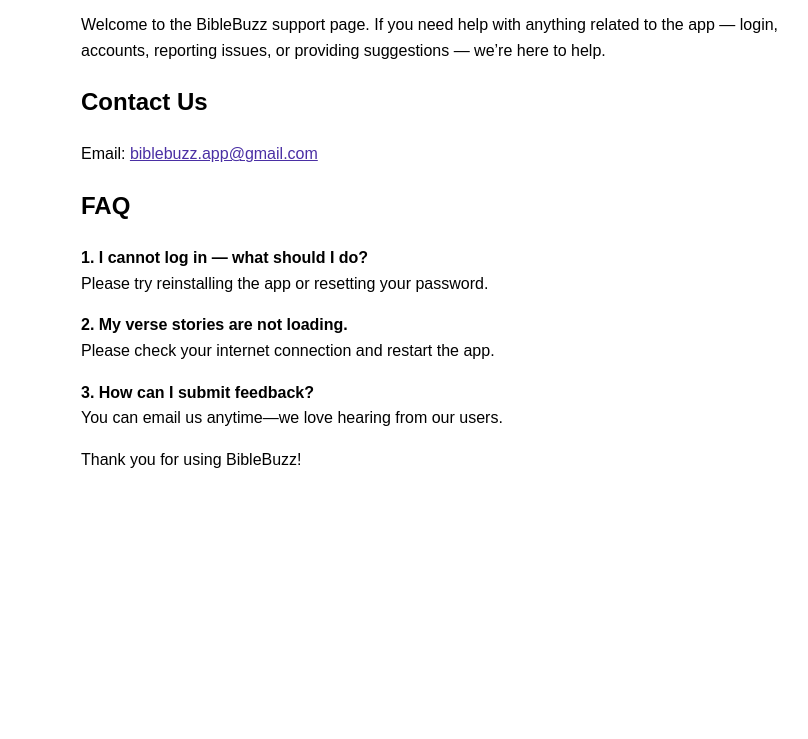
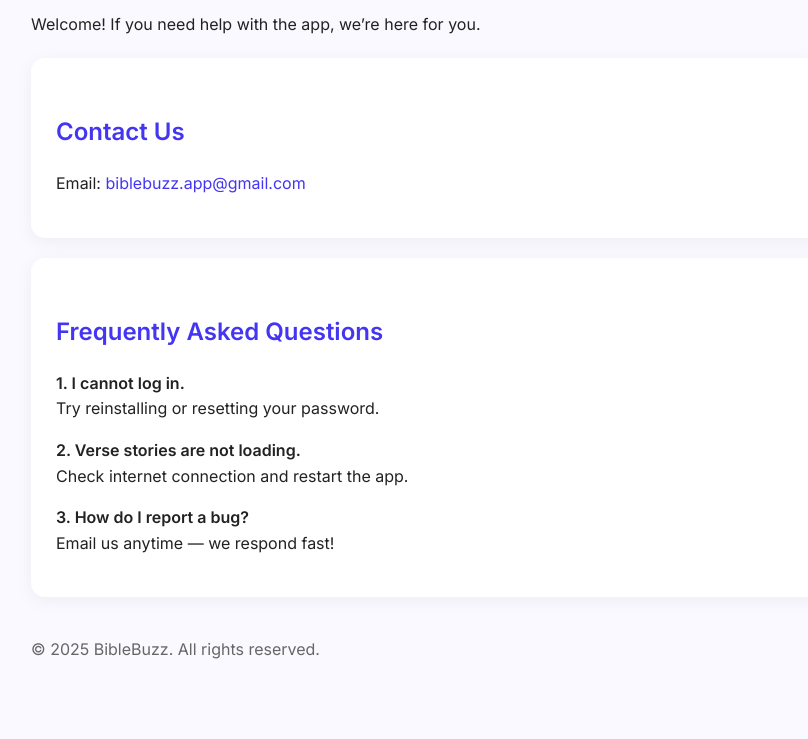
Before and after one commit to AkshayEddula/biblePages, a plain HTML site: page support.html in a window 1280 px wide. Shown: the part 142-881 px from the top of the page, without its empty margins (209-1017 px from the left). Before the commit the page ends 800 px from the top, so only its background shows below. Drawn offline with Linux system fonts and the light colour scheme.

Commit message:
Update support.html

```diff
--- a/support.html
+++ b/support.html
@@ -4,34 +4,71 @@
   <meta charset="UTF-8" />
   <meta name="viewport" content="width=device-width, initial-scale=1.0" />
   <title>BibleBuzz Support</title>
+
+  <link href="https://fonts.googleapis.com/css2?family=Inter:wght@300;400;600&display=swap" rel="stylesheet">
+
   <style>
     body {
-      font-family: Arial, sans-serif;
-      max-width: 700px;
+      font-family: "Inter", sans-serif;
+      max-width: 800px;
       margin: 40px auto;
       padding: 20px;
+      background: #faf9ff;
+      color: #222;
       line-height: 1.6;
     }
-    h1 { color: #4a2fa4; }
-    a { color: #4a2fa4; }
+
+    h1 {
+      color: #4335f2;
+      font-size: 32px;
+    }
+
+    h2 {
+      color: #4335f2;
+      margin-top: 30px;
+    }
+
+    a {
+      color: #4335f2;
+      text-decoration: none;
+    }
+
+    .box {
+      background: white;
+      padding: 25px;
+      border-radius: 14px;
+      box-shadow: 0 4px 18px rgba(0,0,0,0.05);
+      margin: 20px 0;
+    }
   </style>
 </head>
+
 <body>
 
   <h1>BibleBuzz Support</h1>
-  <p>Welcome to the BibleBuzz support page. If you need help with anything related to the app — login, accounts, reporting issues, or providing suggestions — we’re here to help.</p>
+  <p>Welcome! If you need help with the app, we’re here for you.</p>
 
-  <h2>Contact Us</h2>
-  <p>Email: <a href="mailto:biblebuzz.app@gmail.com">biblebuzz.app@gmail.com</a></p>
+  <div class="box">
+    <h2>Contact Us</h2>
+    <p>Email: <a href="mailto:biblebuzz.app@gmail.com">biblebuzz.app@gmail.com</a></p>
+  </div>
 
-  <h2>FAQ</h2>
-  <p><strong>1. I cannot log in — what should I do?</strong><br/>Please try reinstalling the app or resetting your password.</p>
+  <div class="box">
+    <h2>Frequently Asked Questions</h2>
 
-  <p><strong>2. My verse stories are not loading.</strong><br/>Please check your internet connection and restart the app.</p>
+    <p><strong>1. I cannot log in.</strong><br>
+    Try reinstalling or resetting your password.</p>
 
-  <p><strong>3. How can I submit feedback?</strong><br/>You can email us anytime—we love hearing from our users.</p>
+    <p><strong>2. Verse stories are not loading.</strong><br>
+    Check internet connection and restart the app.</p>
 
-  <p>Thank you for using BibleBuzz!</p>
+    <p><strong>3. How do I report a bug?</strong><br>
+    Email us anytime — we respond fast!</p>
+  </div>
+
+  <footer>
+    <p style="margin-top: 40px; color:#666;">© 2025 BibleBuzz. All rights reserved.</p>
+  </footer>
 
 </body>
 </html>
```
